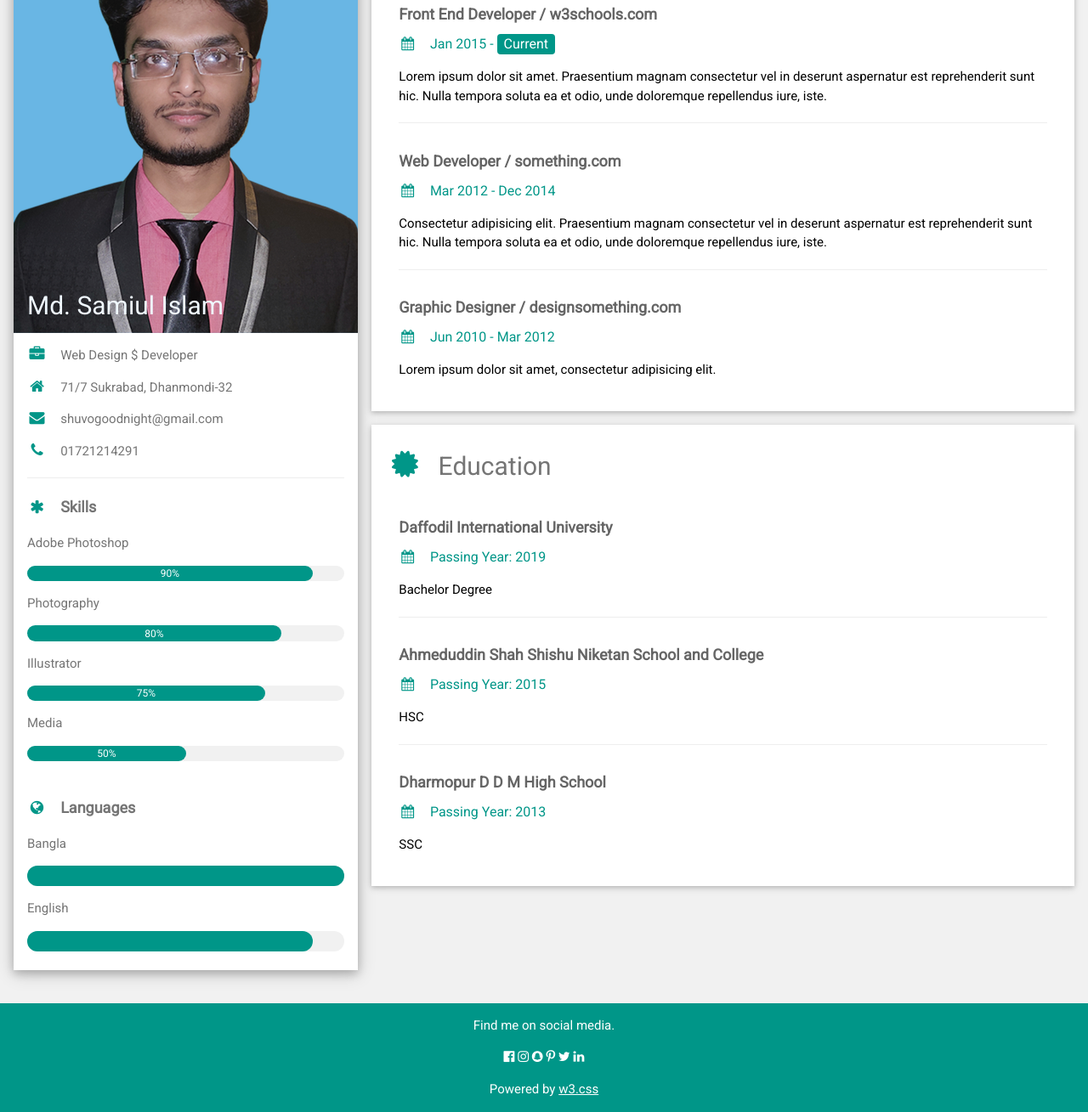
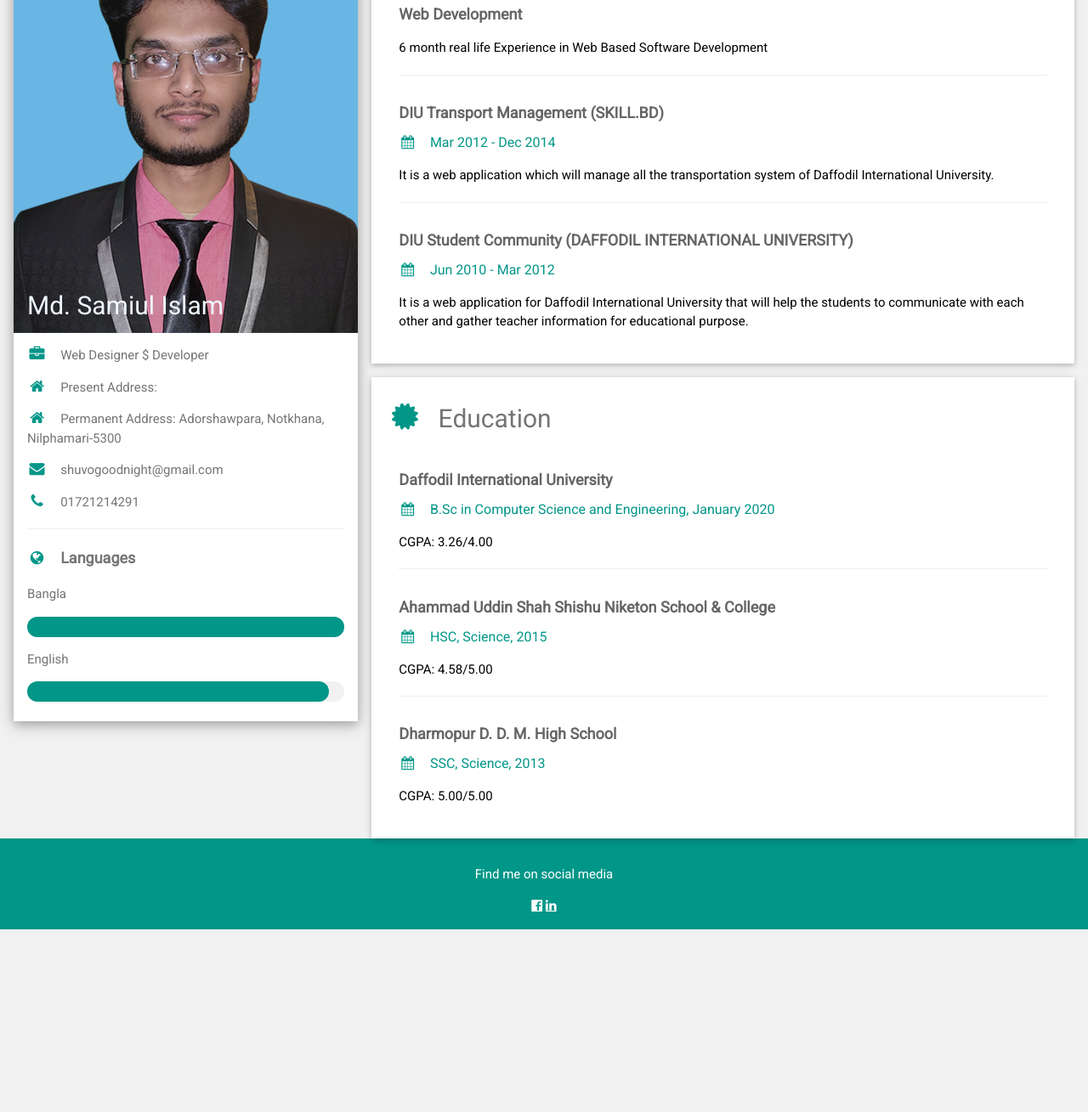
Before and after one commit to shuvo0007/w3school-cv, a plain HTML site: page index.html in a window 1280 px wide. Shown: the part 120-1429 px from the top of the page at 85% size. After the commit the page ends 1214 px from the top, so only its background shows below. Drawn offline with nearby package versions, Linux system fonts and the light colour scheme.

Commit message:
cv update

```diff
--- a/index.html
+++ b/index.html
@@ -1,6 +1,6 @@
 <!DOCTYPE html>
 <html>
-<title>W3.CSS Template</title>
+<title>Curriculum Vitae</title>
 <meta charset="UTF-8">
 <meta name="viewport" content="width=device-width, initial-scale=1">
 <link rel="stylesheet" href="https://www.w3schools.com/w3css/4/w3.css">
@@ -28,13 +28,15 @@ html,body,h1,h2,h3,h4,h5,h6 {font-family: "Roboto", sans-serif}
           </div>
         </div>
         <div class="w3-container">
-          <p><i class="fa fa-briefcase fa-fw w3-margin-right w3-large w3-text-teal"></i>Web Design $ Developer</p>
-          <p><i class="fa fa-home fa-fw w3-margin-right w3-large w3-text-teal"></i>71/7 Sukrabad, Dhanmondi-32</p>
+          <p><i class="fa fa-briefcase fa-fw w3-margin-right w3-large w3-text-teal"></i>Web Designer $ Developer</p>
+          <p><i class="fa fa-home fa-fw w3-margin-right w3-large w3-text-teal"></i>Present Address:</p>
+          <p><i class="fa fa-home fa-fw w3-margin-right w3-large w3-text-teal"></i>Permanent Address: Adorshawpara, Notkhana,
+            Nilphamari-5300</p>
           <p><i class="fa fa-envelope fa-fw w3-margin-right w3-large w3-text-teal"></i>shuvogoodnight@gmail.com</p>
           <p><i class="fa fa-phone fa-fw w3-margin-right w3-large w3-text-teal"></i>01721214291</p>
           <hr>
 
-          <p class="w3-large"><b><i class="fa fa-asterisk fa-fw w3-margin-right w3-text-teal"></i>Skills</b></p>
+          <!-- <p class="w3-large"><b><i class="fa fa-asterisk fa-fw w3-margin-right w3-text-teal"></i>Skills</b></p>
           <p>Adobe Photoshop</p>
           <div class="w3-light-grey w3-round-xlarge w3-small">
             <div class="w3-container w3-center w3-round-xlarge w3-teal" style="width:90%">90%</div>
@@ -53,7 +55,7 @@ html,body,h1,h2,h3,h4,h5,h6 {font-family: "Roboto", sans-serif}
           <div class="w3-light-grey w3-round-xlarge w3-small">
             <div class="w3-container w3-center w3-round-xlarge w3-teal" style="width:50%">50%</div>
           </div>
-          <br>
+          <br> -->
 
           <p class="w3-large w3-text-theme"><b><i class="fa fa-globe fa-fw w3-margin-right w3-text-teal"></i>Languages</b></p>
           <p>Bangla</p>
@@ -62,7 +64,7 @@ html,body,h1,h2,h3,h4,h5,h6 {font-family: "Roboto", sans-serif}
           </div>
           <p>English</p>
           <div class="w3-light-grey w3-round-xlarge">
-            <div class="w3-round-xlarge w3-teal" style="height:24px;width:90%"></div>
+            <div class="w3-round-xlarge w3-teal" style="height:24px;width:95%"></div>
           </div>
           <!-- <p>German</p>
           <div class="w3-light-grey w3-round-xlarge">
@@ -79,23 +81,24 @@ html,body,h1,h2,h3,h4,h5,h6 {font-family: "Roboto", sans-serif}
     <div class="w3-twothird">
 
       <div class="w3-container w3-card w3-white w3-margin-bottom">
-        <h2 class="w3-text-grey w3-padding-16"><i class="fa fa-suitcase fa-fw w3-margin-right w3-xxlarge w3-text-teal"></i>Work Experience</h2>
+        <h2 class="w3-text-grey w3-padding-16"><i class="fa fa-suitcase fa-fw w3-margin-right w3-xxlarge w3-text-teal"></i>Work Experience/Projects</h2>
         <div class="w3-container">
-          <h5 class="w3-opacity"><b>Front End Developer / w3schools.com</b></h5>
-          <h6 class="w3-text-teal"><i class="fa fa-calendar fa-fw w3-margin-right"></i>Jan 2015 - <span class="w3-tag w3-teal w3-round">Current</span></h6>
-          <p>Lorem ipsum dolor sit amet. Praesentium magnam consectetur vel in deserunt aspernatur est reprehenderit sunt hic. Nulla tempora soluta ea et odio, unde doloremque repellendus iure, iste.</p>
+          <h5 class="w3-opacity"><b>Web Development</b></h5>
+          <!-- <h6 class="w3-text-teal"><i class="fa fa-calendar fa-fw w3-margin-right"></i>Jan 2015 - <span class="w3-tag w3-teal w3-round">Current</span></h6> -->
+          <p>6 month real life Experience in Web Based Software Development </p>
           <hr>
         </div>
         <div class="w3-container">
-          <h5 class="w3-opacity"><b>Web Developer / something.com</b></h5>
+          <h5 class="w3-opacity"><b>DIU Transport Management (SKILL.BD)</b></h5>
           <h6 class="w3-text-teal"><i class="fa fa-calendar fa-fw w3-margin-right"></i>Mar 2012 - Dec 2014</h6>
-          <p>Consectetur adipisicing elit. Praesentium magnam consectetur vel in deserunt aspernatur est reprehenderit sunt hic. Nulla tempora soluta ea et odio, unde doloremque repellendus iure, iste.</p>
+          <p>It is a web application which will manage all the transportation system of Daffodil International University.</p>
           <hr>
         </div>
         <div class="w3-container">
-          <h5 class="w3-opacity"><b>Graphic Designer / designsomething.com</b></h5>
+          <h5 class="w3-opacity"><b>DIU Student Community (DAFFODIL INTERNATIONAL UNIVERSITY)</b></h5>
           <h6 class="w3-text-teal"><i class="fa fa-calendar fa-fw w3-margin-right"></i>Jun 2010 - Mar 2012</h6>
-          <p>Lorem ipsum dolor sit amet, consectetur adipisicing elit. </p><br>
+          <p>It is a web application for Daffodil International University that will help the students to communicate with each other and gather teacher information for educational purpose.
+            </p><br>
         </div>
       </div>
 
@@ -103,20 +106,20 @@ html,body,h1,h2,h3,h4,h5,h6 {font-family: "Roboto", sans-serif}
         <h2 class="w3-text-grey w3-padding-16"><i class="fa fa-certificate fa-fw w3-margin-right w3-xxlarge w3-text-teal"></i>Education</h2>
         <div class="w3-container">
           <h5 class="w3-opacity"><b>Daffodil International University</b></h5>
-          <h6 class="w3-text-teal"><i class="fa fa-calendar fa-fw w3-margin-right"></i>Passing Year: 2019</h6>
-          <p>Bachelor Degree</p>
+          <h6 class="w3-text-teal"><i class="fa fa-calendar fa-fw w3-margin-right"></i>B.Sc in Computer Science and Engineering, January 2020</h6>
+          <p>CGPA: 3.26/4.00</p>
           <hr>
         </div>
         <div class="w3-container">
-          <h5 class="w3-opacity"><b>Ahmeduddin Shah Shishu Niketan School and College</b></h5>
-          <h6 class="w3-text-teal"><i class="fa fa-calendar fa-fw w3-margin-right"></i>Passing Year: 2015</h6>
-          <p>HSC</p>
+          <h5 class="w3-opacity"><b>Ahammad Uddin Shah Shishu Niketon School & College</b></h5>
+          <h6 class="w3-text-teal"><i class="fa fa-calendar fa-fw w3-margin-right"></i>HSC, Science, 2015</h6>
+          <p>CGPA: 4.58/5.00</p>
           <hr>
         </div>
         <div class="w3-container">
-          <h5 class="w3-opacity"><b>Dharmopur D D M High School</b></h5>
-          <h6 class="w3-text-teal"><i class="fa fa-calendar fa-fw w3-margin-right"></i>Passing Year: 2013</h6>
-          <p>SSC</p><br>
+          <h5 class="w3-opacity"><b>Dharmopur D. D. M. High School</b></h5>
+          <h6 class="w3-text-teal"><i class="fa fa-calendar fa-fw w3-margin-right"></i>SSC, Science, 2013</h6>
+          <p>CGPA: 5.00/5.00</p><br>
         </div>
       </div>
 
@@ -129,15 +132,11 @@ html,body,h1,h2,h3,h4,h5,h6 {font-family: "Roboto", sans-serif}
   <!-- End Page Container -->
 </div>
 
-<footer class="w3-container w3-teal w3-center w3-margin-top">
-  <p>Find me on social media.</p>
-  <i class="fa fa-facebook-official w3-hover-opacity"></i>
-  <i class="fa fa-instagram w3-hover-opacity"></i>
-  <i class="fa fa-snapchat w3-hover-opacity"></i>
-  <i class="fa fa-pinterest-p w3-hover-opacity"></i>
-  <i class="fa fa-twitter w3-hover-opacity"></i>
-  <i class="fa fa-linkedin w3-hover-opacity"></i>
-  <p>Powered by <a href="https://www.w3schools.com/w3css/default.asp" target="_blank">w3.css</a></p>
+<footer class="w3-container w3-teal w3-center w3-padding-16 ">
+  <p>Find me on social media</p>
+  <a class="fa fa-facebook-official w3-hover-opacity" href="https://www.facebook.com/shuvo.spyboy007/" target="_blank" ></a>
+  <!-- <a class="fa fa-instagram w3-hover-opacity" href="https://www.facebook.com/shuvo.spyboy007/" target="_blank"></a> -->
+  <a class="fa fa-linkedin w3-hover-opacity" href="https://www.linkedin.com/in/samiul-islam-shuvo-025210126/" target="_blank"></a>
 </footer>
 
 </body>
```
